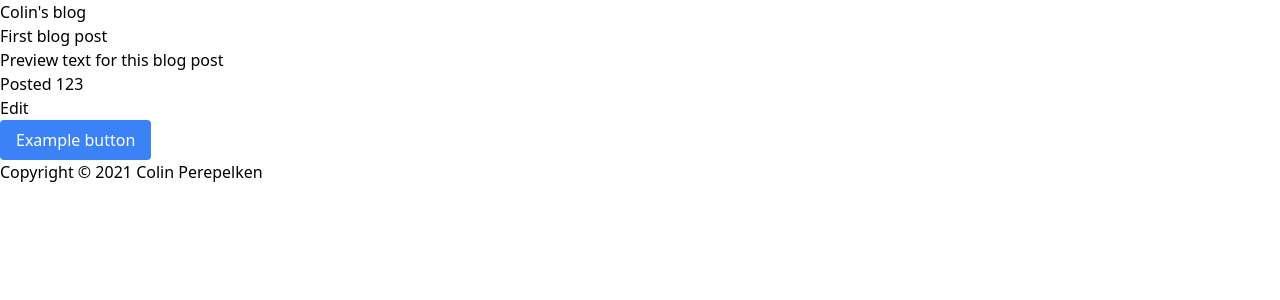
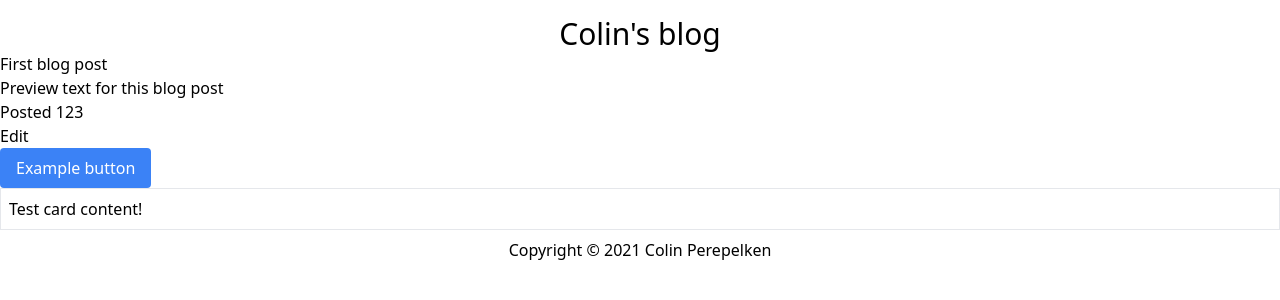
Before and after one commit to colinperepelken/blog, a React (Create React App) app in the folder client/: page / in a window 1280 px wide. Shown: the top 300 px of the page. Built offline with nearby package versions, Linux system fonts and the light colour scheme.

Commit message:
Create card component, center header and footer

```diff
--- a/client/src/components/Footer.tsx
+++ b/client/src/components/Footer.tsx
@@ -2,7 +2,7 @@ import { config } from '../config'
 
 const Footer = () => {
     return (
-        <footer>
+        <footer className="text-center mt-2">
             <p>
                 Copyright &copy; {new Date().getFullYear()}{' '}
                 <a href={config.copyrightUrl}>{config.copyrightText}</a>
--- a/client/src/components/Header.tsx
+++ b/client/src/components/Header.tsx
@@ -1,7 +1,9 @@
 import { config } from '../config'
 
-const Header = () => {
-    return <h1>{config.title}</h1>
-}
+const Header = () => (
+    <div className="place-content-center mt-4">
+        <h1 className="text-3xl text-center">{config.title}</h1>
+    </div>
+)
 
 export default Header
--- /dev/null
+++ b/client/src/components/base/Card.tsx
@@ -0,0 +1,9 @@
+interface IProps {
+    content: JSX.Element | string
+}
+
+const Card = (props: IProps) => (
+    <div className="border p-2">{props.content}</div>
+)
+
+export default Card
--- a/client/src/components/screens/Home.tsx
+++ b/client/src/components/screens/Home.tsx
@@ -1,4 +1,5 @@
 import Button from '../base/Button'
+import Card from '../base/Card'
 import PostList from '../PostList'
 
 const Home = () => {
@@ -6,6 +7,7 @@ const Home = () => {
         <div>
             <PostList></PostList>
             <Button title="Example button" />
+            <Card content="Test card content!"></Card>
         </div>
     )
 }
```
